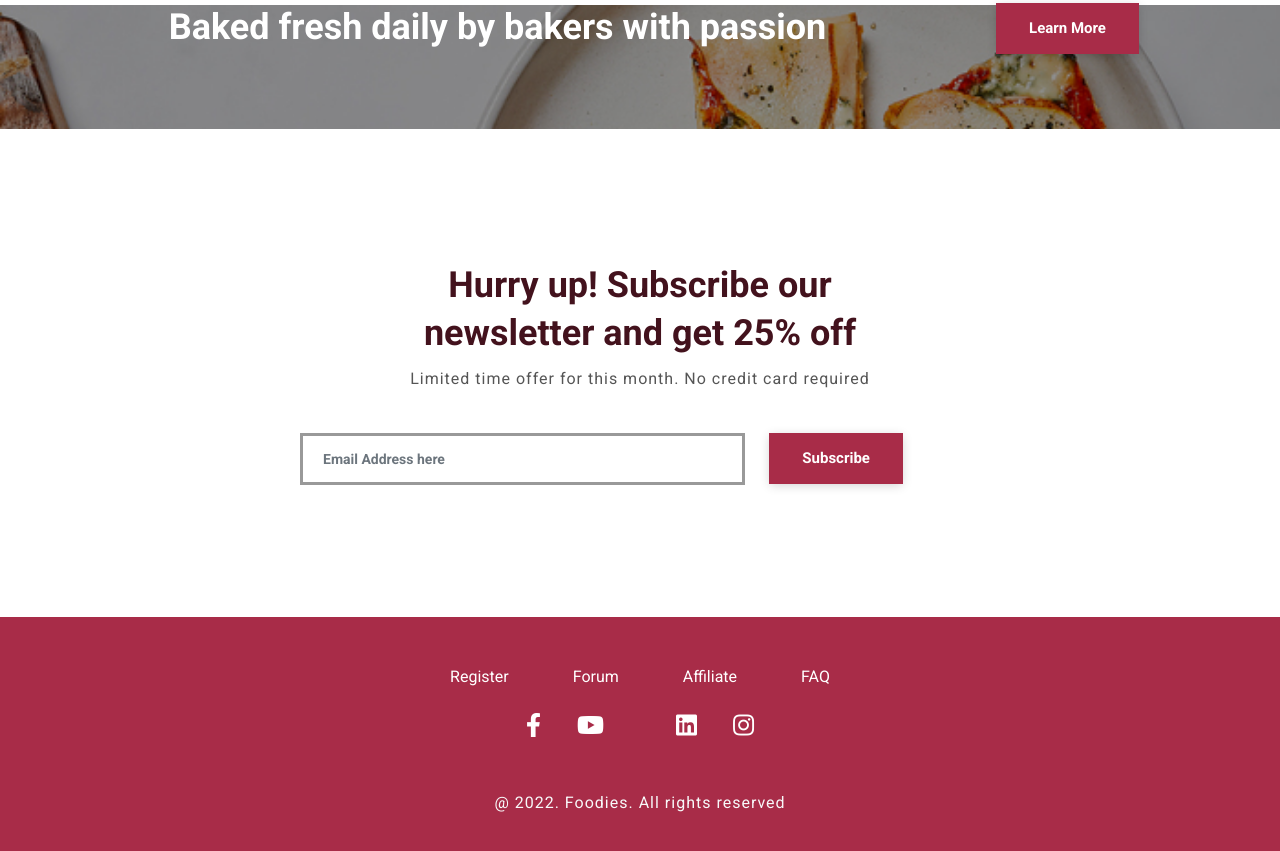
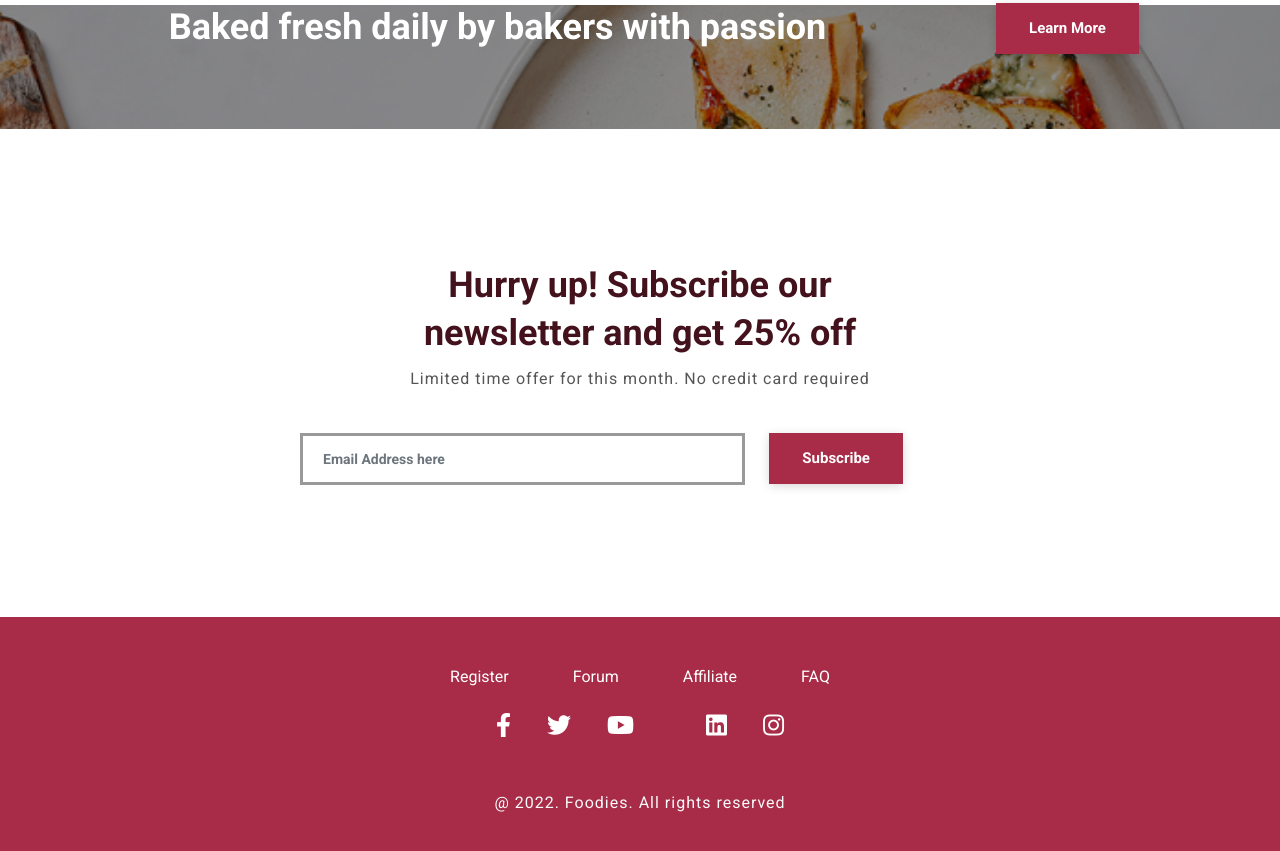
Before and after one commit to Nityam-chutani/Foodies, a plain HTML site: page bootstrap/index.html in a window 1280 px wide. Shown: the part 6249-7100 px from the top of the page. Drawn offline with nearby package versions, Linux system fonts and the light colour scheme; some icons are missing.

Commit message:
index.html

```diff
--- a/bootstrap/index.html
+++ b/bootstrap/index.html
@@ -484,12 +484,12 @@
             <a class="footer-link" href="#">Affiliate</a>
             <a class="footer-link" href="#">FAQ</a>
             <div class="footer-social pt-4 text-center">
-              <a href="https://www.facebook.com/kamal.tuteja.391/"><i class="fab fa-facebook-f"></i></a>
-              <!-- <a href="#"><i class="fab fa-twitter"></i></a> -->
-              <a href="https://www.youtube.com/channel/UCCmA_2zAiPbHNNo4wTv_wCw"><i class="fab fa-youtube"></i></a>
-              <a href="#"><i class="fab fa-dribble"></i></a>
-              <a href="https://www.linkedin.com/in/kamal-arora-3252a6203/"><i class="fab fa-linkedin"></i></a>
-              <a href="https://www.instagram.com/kamal._arora._/"><i class="fab fa-instagram"></i></a>
+              <a href="https://www.facebook.com" target="_blank"><i class="fab fa-facebook-f" ></i></a>
+              <a href="#"><i class="fab fa-twitter" target="_blank"></i></a>
+              <a href="https://www.youtube.com" target="_blank"><i class="fab fa-youtube"></i></a>
+              <a href="https://www.x.com" target="_blank"><i class="fab fa-dribble" target="_blank"></i></a>
+              <a href="https://www.linkedin.com" target="_blank"><i class="fab fa-linkedin"></i></a>
+              <a href="https://www.instagram.com" target="_blank"><i class="fab fa-instagram"></i></a>
 
             </div>
 
```
